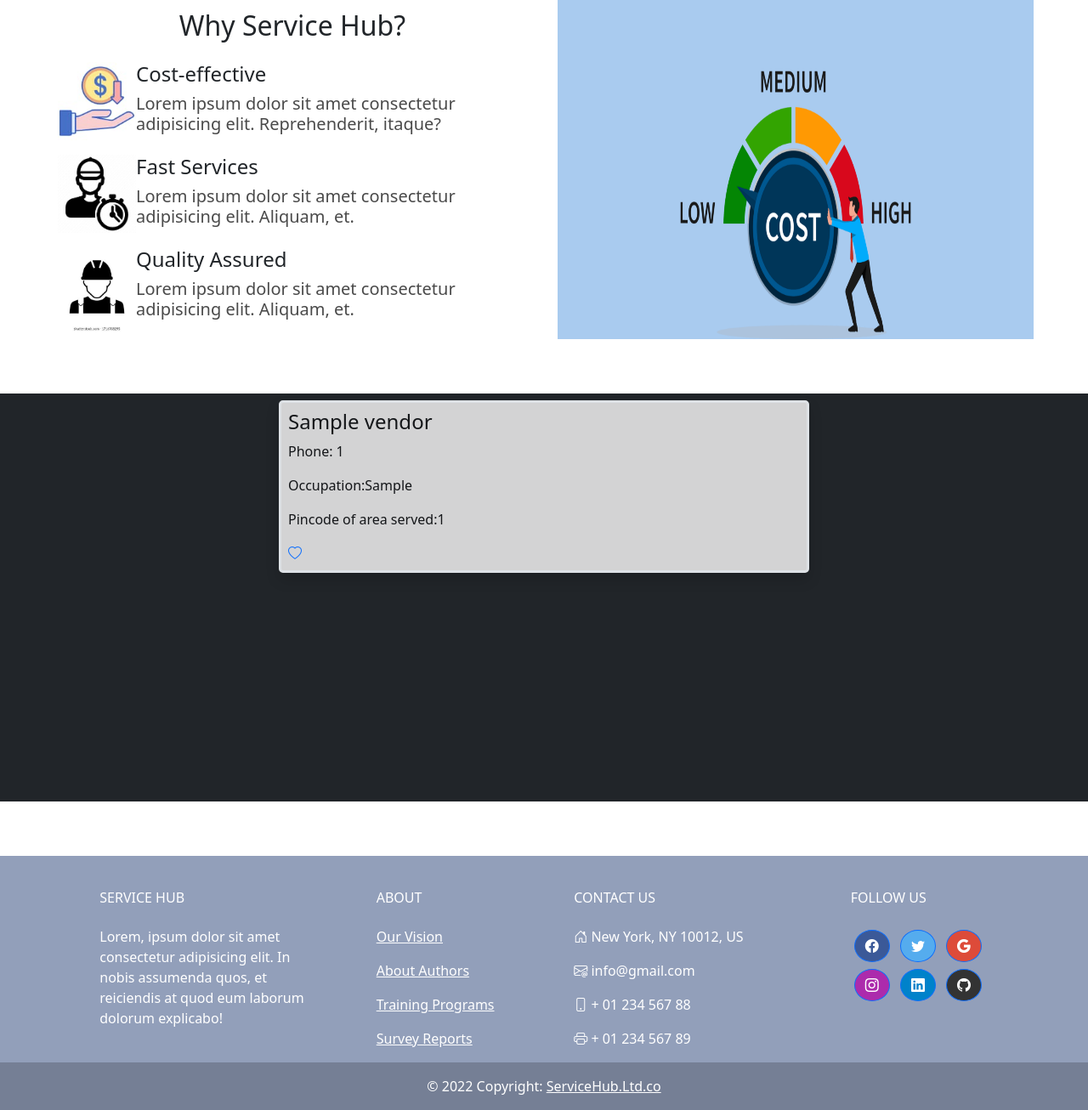
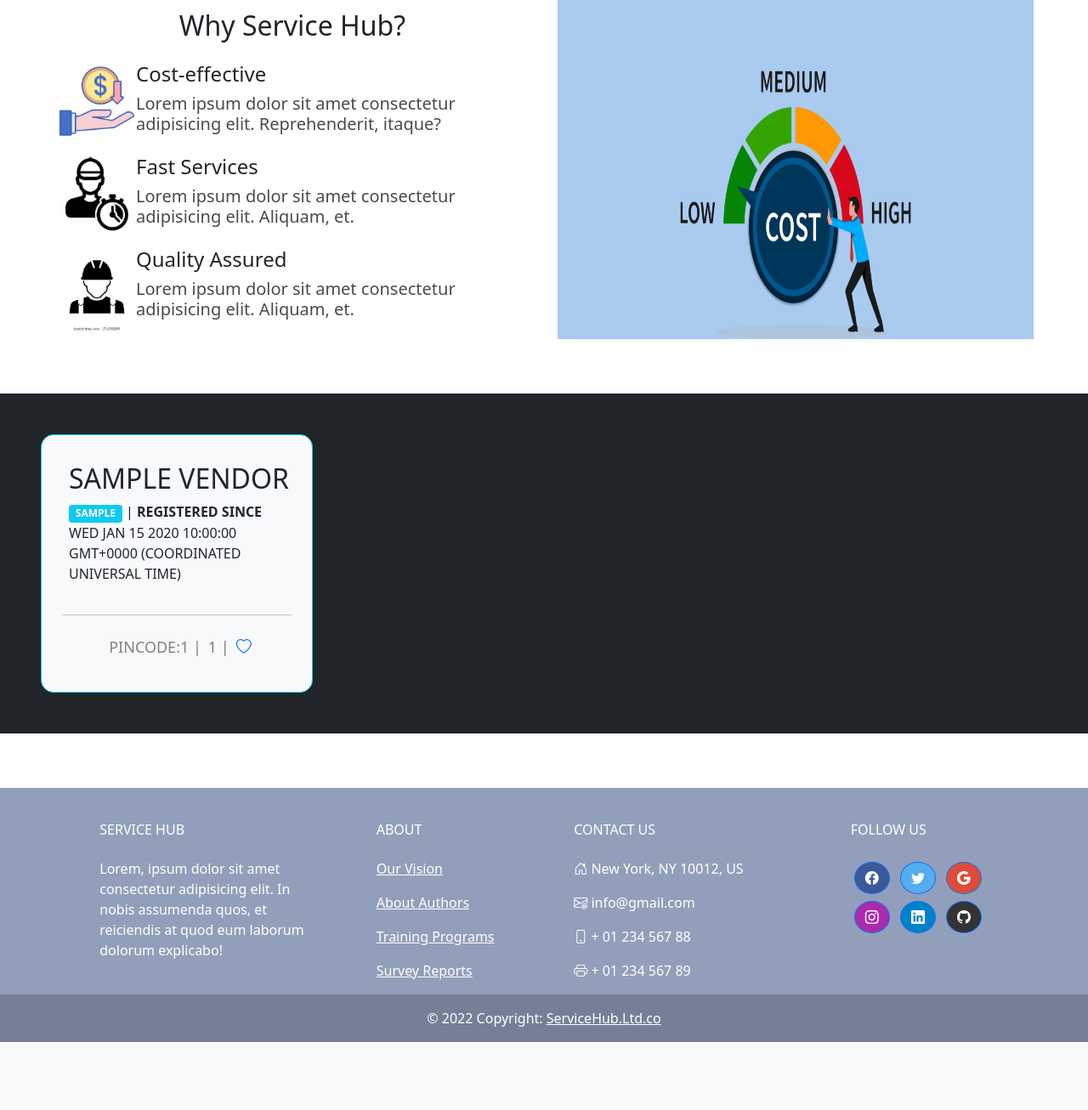
Before and after one commit to lakshay-9818/my-github1412-repo, a Node server app: page / in a window 1280 px wide. Shown: the part 628-1934 px from the top of the page at 85% size. After the commit the page ends 1854 px from the top, so only its background shows below. Run offline with Node 20, Linux system fonts and the light colour scheme; tables that the repository leaves empty hold one stand-in row (values such as "Sample post"); some libraries are stand-ins or nearby versions.

Commit message:
16jan commit

```diff
--- a/assests/css/styling.css
+++ b/assests/css/styling.css
@@ -64,8 +64,8 @@
 
 
 .vendor {
-    height: 60vh;
-    overflow-y:scroll;
+    height: 50vh;
+
 }
 
 /* width */
@@ -90,7 +90,7 @@
   ::-webkit-scrollbar-thumb:hover {
     background: #b3b3b3;
   }
-  .vendor ul{
+  /* .vendor ul{
     margin: auto;
     list-style: none;
-  }
+  } */
--- a/assests/js/home.js
+++ b/assests/js/home.js
@@ -6,3 +6,24 @@
   function dltFunction() {
     confirm("Are you sure you want to delete this entry?");
   }
+
+
+  // $('.s3').click(function(){
+  //   $('.s3').html('<a href=""><i class="bi bi-heart-fill"></i> </a>');
+  // });
+
+  //$(document).ready(function(){
+  //$(".s3").click(
+   // function(){$('.s3').css({"background-color": "red"});},
+   // function(){$(".s3").css({"background-color": "blue"});},
+   // function(){$(".s3").css({"background-color": "green"});}
+  //   function(){$('.s3').html('<a href=""><i class="bi bi-heart-fill"></i> </a>');},
+  //   function(){$('.s3').html('<a href="/users/addToFav?id=<%=i._id%>"><i class="bi bi-heart-fill"></i> </a>');}
+
+  //);
+  //});
+  $(".s3").click(
+    function(){$(this).html('<a href=""><i class="bi bi-heart-fill"></i> </a>');},
+    //function(){$(".s3").css({"color": "blue"});},
+    //function(){$(".s3").css({"color": "green"});}
+  );
--- a/models/user.js
+++ b/models/user.js
@@ -16,7 +16,8 @@
         type: String,
         required:true
     },
-    favs:{type:[String] }
+    //favs:{type:[String] }
+    fav: [{first:String}]
 },
     {
         timestamps: true
--- a/models/vendors.js
+++ b/models/vendors.js
@@ -6,6 +6,9 @@
 pin:{ type: Number, required: true},
 cardNo:{type: Number, required:true},
 skill:{type:String, required:true}
+},
+{
+    timestamps: true
 }
 );
 
--- a/views/home.ejs
+++ b/views/home.ejs
@@ -191,25 +191,50 @@
 
 
 
-    <section class="vendor bg-dark">
+    <!-- <section class="vendor bg-dark"> -->
 
 
-        <ul class="list-group col-s-12 col-md-9 col-lg-6">
+        <!-- <ul class="list-group col-s-12 col-md-9 col-lg-6">
             <% for(let i of contact_List){ %>
                 <li class="contact-card list-group-item-dark m-2 p-2 border border-3 rounded-3 shadow">
 
                   <h4><%= i.name%></h4>
                     <p>Phone: <%= i.phone%></p>
                     <p>Occupation:<%= i.skill%></p>
-                    <p>Pincode of area served:<%= i.pin%></p>
-                    <a href="/users/addToFav?id=<%=i._id%>"><i class="bi bi-heart"></i> </a>
+                    <p>Pincode of area served:<%= i.pin%></p> -->
+                    <!-- <a href="/users/addToFav?id=<%=i._id%>"><i class="bi bi-heart"></i> </a> -->
                     <!-- <a href="/delete-vendor?id=<%=i._id%>" onclick="return confirm('Are you sure?')"><i class="bi bi-trash-fill"></i></a> -->
-                </li>
+                <!-- </li>
                 <% } %>
 
             </ul>
 
-    </section>
+          -->
+
+    <!-- </section> -->
+    <section class="bg-dark d-flex vendor" style="overflow-x: scroll">
+      <!-- <ul> -->
+
+          <% for(let i of contact_List){ %>
+      <div class="text-uppercase cards border border-info bg-light m-5 p-4 col-sm-9 col-md-6 col-lg-3" style="border-radius: 15px">
+
+
+      <div id="" class="w-100 p-1 m-1" >
+          <h2><%= i.name%></h2>
+          <p><span class="badge bg-info"><%= i.skill%></span> | <strong>Registered since</strong> <%= i.createdAt %></p>
+      </div>
+      <hr>
+      <div id="" class="w-100 p-1 m-1 d-flex justify-content-center" style="color: gray;font-size: large;">
+          <div class="s1 p-1">pincode:<%=i.pin%> |</div>
+          <div class="s2 p-1"><%= i.phone%> |</div>
+          <div class="s3 p-1 justify-self-end"><a href="/users/addToFav?id=<%=i._id%>"><i class="bi bi-heart"></i> </a></div>
+      </div>
+
+    </div>
+      <% } %>
+      <!-- </ul> -->
+  </section>
+
 
 <!-- Footer -->
 <footer
@@ -346,7 +371,7 @@
 <!-- Footer -->
 
 
-
+<script src="https://ajax.googleapis.com/ajax/libs/jquery/3.6.1/jquery.min.js"></script>
 <!-- including bootstarps js files -->
 <script src="https://cdn.jsdelivr.net/npm/bootstrap@5.0.2/dist/js/bootstrap.bundle.min.js" integrity="sha384-MrcW6ZMFYlzcLA8Nl+NtUVF0sA7MsXsP1UyJoMp4YLEuNSfAP+JcXn/tWtIaxVXM" crossorigin="anonymous"></script>
 
```
Also changed, not shown: controller/user_controller.js (+6 -4 lines), views/user-profilePage.ejs (+6 -3 lines).
